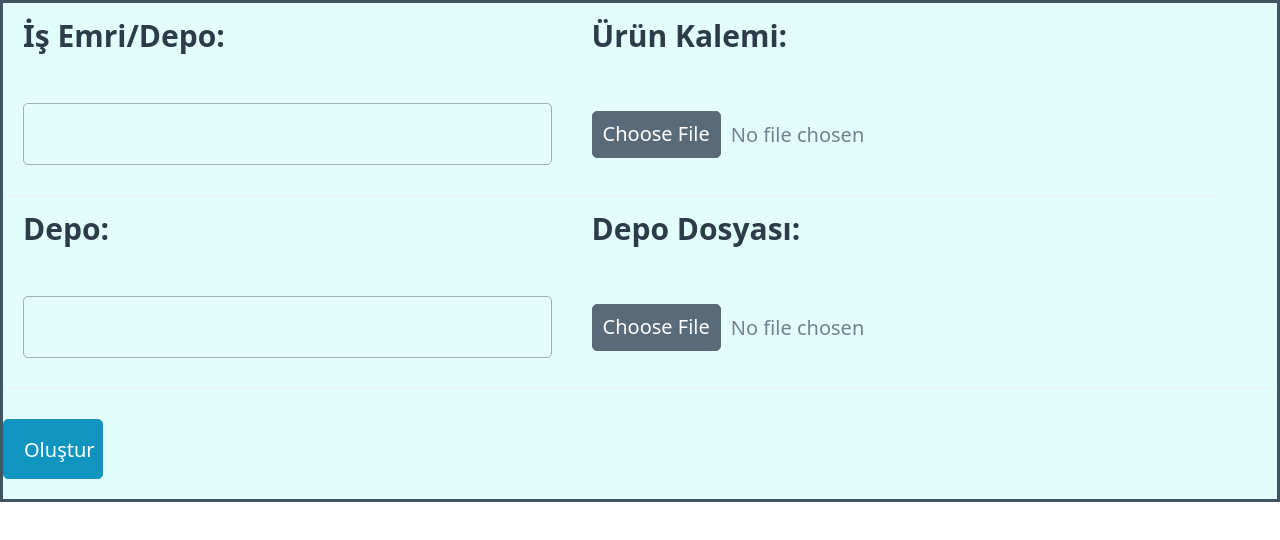
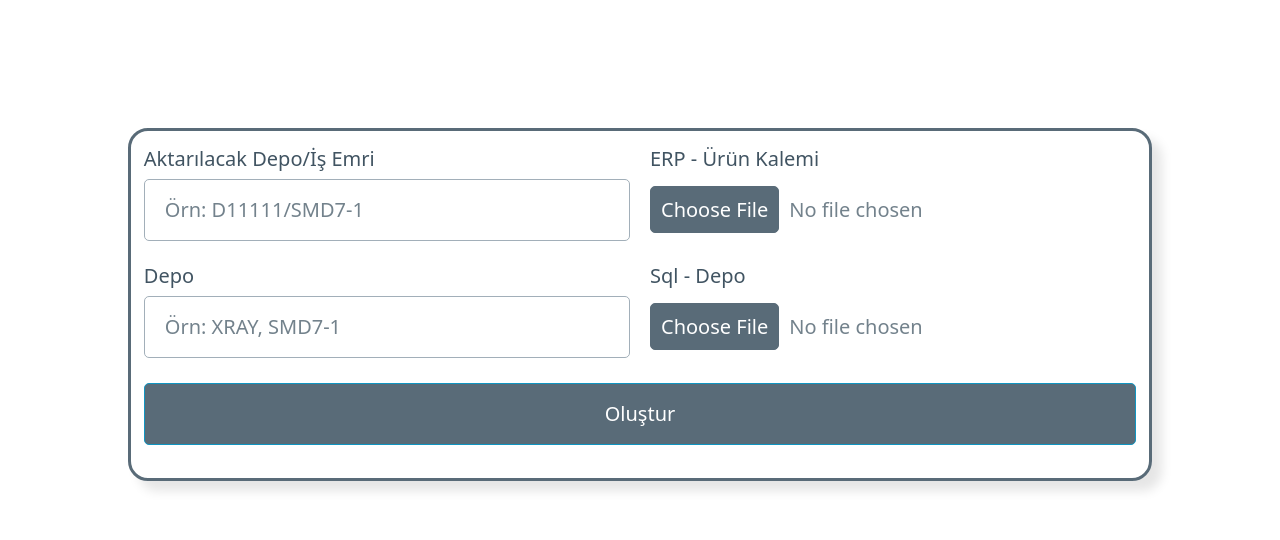
Before and after one commit to denizmehter/denizmehter.github.io, a plain HTML site: page krl/excel.html in a window 1280 px wide. Drawn offline with Linux system fonts and the light colour scheme.

Commit message:
Update excel.html
changed style

```diff
--- a/krl/excel.html
+++ b/krl/excel.html
@@ -18,37 +18,25 @@
     </style>
     <script lang="javascript" src="https://cdn.sheetjs.com/xlsx-latest/package/dist/xlsx.full.min.js"></script>
 </head>
-<body style="background-color: #E3FDFD;">
+<body>
     <!-- Kullanıcıdan dosya yüklemesini iste -->
-    <div class = "flex_box_general flexbox-container" style="border-style: solid;">
-        <table>
-            <tr>
-                <th style="padding-right: 20px;">
-                    <h3>İş Emri/Depo: </h3>
-                    <input class="textbox" type="text" name="" id="isemri">
-                </th>
-                <th>
-                    <h3>Ürün Kalemi: </h3>
-                    <input type="file" id="excel1">
-                </th>
-
-            </tr>
-            <tr>
-                <th>
-                    <h3>Depo: </h3>
-                    <input class="textbox" type="text" name="" id="depo">
-                </th>
-                <th>
-                    <h3>Depo Dosyası: </h3>
-                    <input type="file" id="excel2">
-                </th>
-                <th>
-
-                </th>
-            </tr>
-        </table>
-        <input type="button" id="download_button" value="Oluştur" style="width: 5em; height: 3em; align-self:center;">
-    </div>
+    <form action="" class = "form">
+        <div class="grid">
+            <label for="Aktarılacak Depo/İş Emri">
+                Aktarılacak Depo/İş Emri
+                <input class="textbox" type="text" name="" id="isemri" placeholder="Örn: D11111/SMD7-1">
+                Depo
+                <input class="textbox" type="text" name="" id="depo" placeholder="Örn: XRAY, SMD7-1" style="display: inline">
+            </label>
+            <label for="file">
+                ERP - Ürün Kalemi
+                <input type="file" id="excel1" name="excel1">
+                Sql - Depo
+                <input type="file" id="excel2" name="excel2">
+            </label>
+        </div>
+        <input type="button" id="download_button" value="Oluştur" style="color: white; background-color: #596B78;">
+    </form>
 
     <script>
         function letThereBeZero (e) {
```
